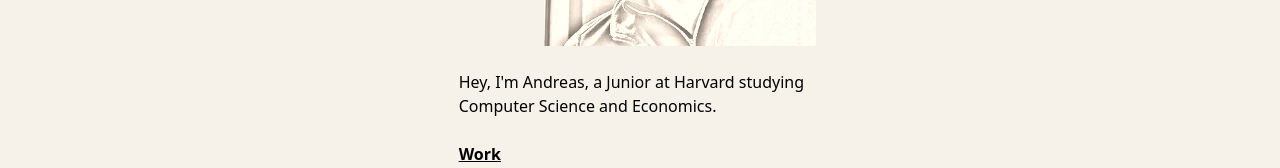
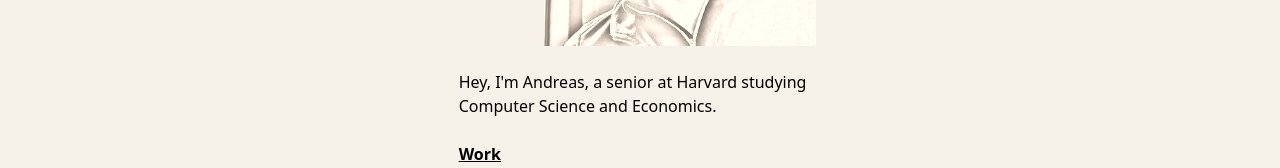
Before and after one commit to andreaslordos/personal-website, a React (Create React App) app: page / in a window 1280 px wide. Shown: the part 347-515 px from the top of the page. Built offline with nearby package versions, Linux system fonts and the light colour scheme.

Commit message:
Update Home.jsx

```diff
--- a/src/pages/Home.jsx
+++ b/src/pages/Home.jsx
@@ -25,7 +25,7 @@ const Home = () => {
           )}
         </div>
         <div>
-          <p>Hey, I'm Andreas, a Junior at Harvard studying Computer Science and Economics.</p>
+          <p>Hey, I'm Andreas, a senior at Harvard studying Computer Science and Economics.</p>
           <br/>
           <b><u>Work</u></b>
           <ul className='list-disc list-inside'>
```
